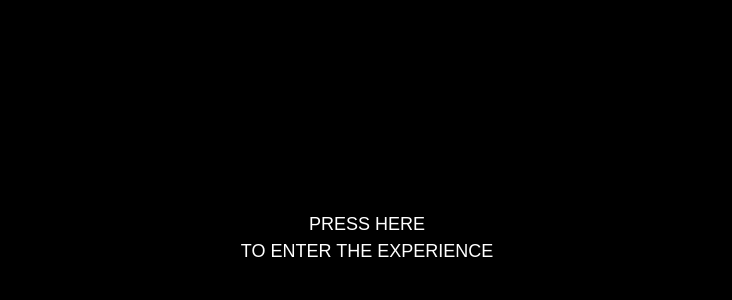
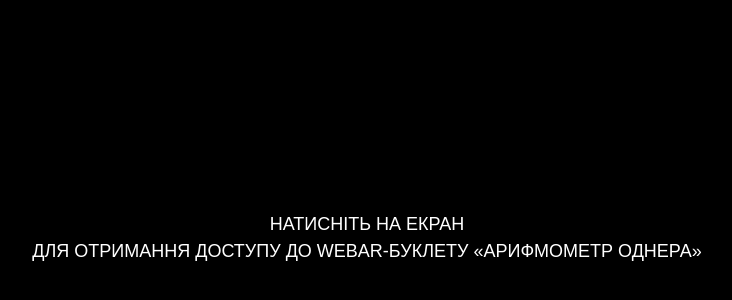
Before and after one commit to AI-21316/Odhner_Arithhometer, a plain HTML site: page index.html in a window 1280 px wide. Shown: the part 162-462 px from the top of the page, without its empty margins (273-1005 px from the left). Drawn offline with nearby package versions, Linux system fonts and the light colour scheme.

Commit message:
Changed by GitHub

```diff
--- a/index.html
+++ b/index.html
@@ -26,9 +26,9 @@
                 text-transform: uppercase; font-family: Arial, Helvetica, sans-serif; font-weight: 400; line-height: 1.5em; font-size: large; white-space: nowrap;
                 user-select: none; pointer-events: none;
             ">
-            Press here
+            Натисніть на екран
             <br>
-            to enter the experience
+            для отримання доступу до WebAR-буклету «Арифмометр Однера»
         </div>
     </div>
 
```
